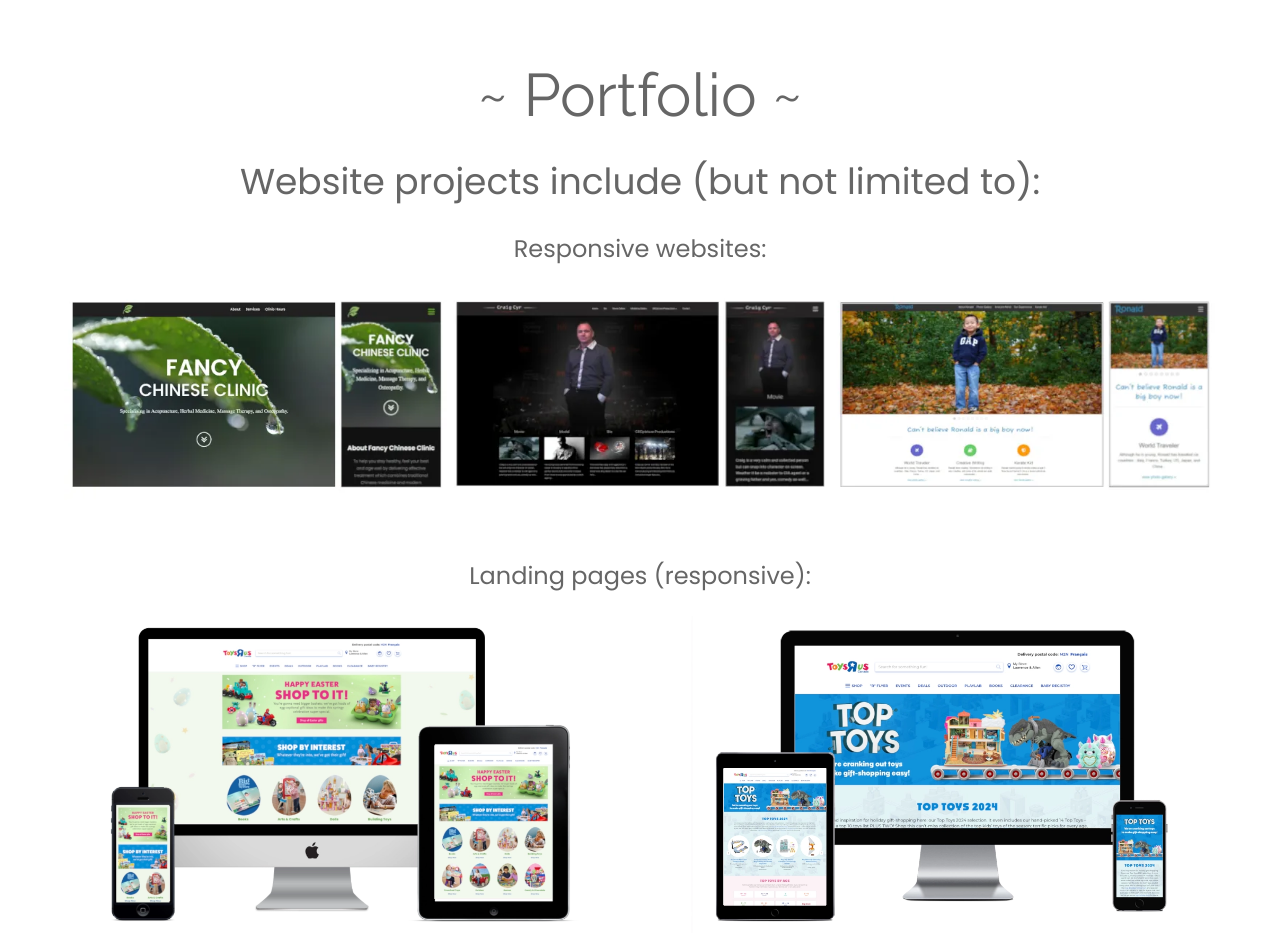
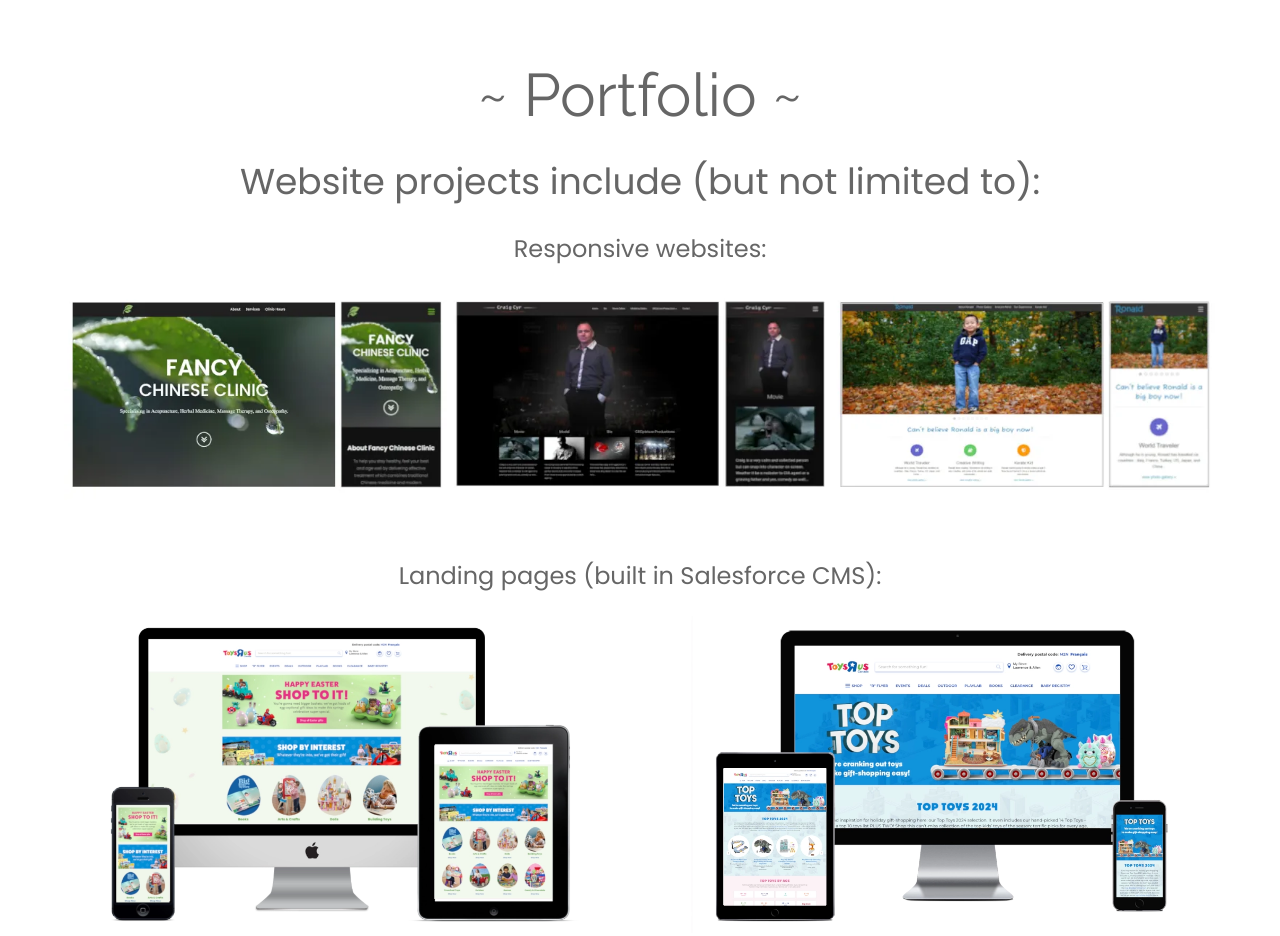
Before and after one commit to lavinayuan/portfolio, a plain HTML site: page index.html in a window 1280 px wide. Shown: the top 936 px of the page. Drawn offline with Linux system fonts and the light colour scheme.

Commit message:
Add files via upload

```diff
--- a/index.html
+++ b/index.html
@@ -161,7 +161,7 @@
 			<div><a href="https://lavinayuan.github.io/ronalddong/index.html" target="_blank"><img src="images/ronalddongscreen.webp"></a></div>
 		</div>
 
-	<p class="portfolio">Landing pages (responsive):</p>
+	<p class="portfolio">Landing pages (built in Salesforce CMS):</p>
 
 		<div class="sample-2-col" style="margin-bottom:24px;">
 			<div><a href="toysrus_landingpages/easter-landing-page.html" target="_blank"><img src="images/responsivewebdesign.webp"></a></div>
```
